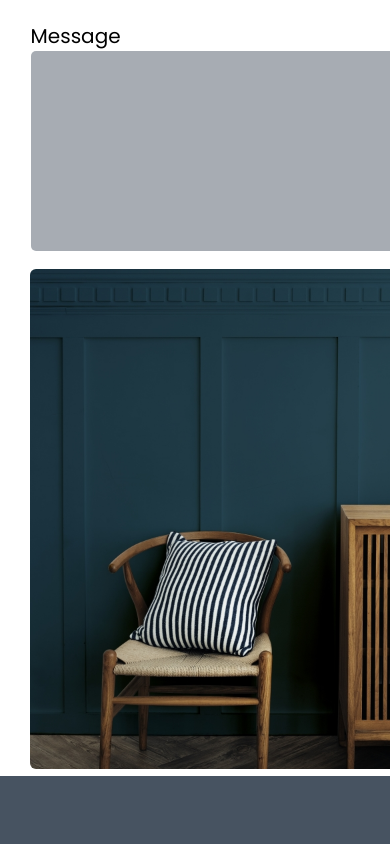
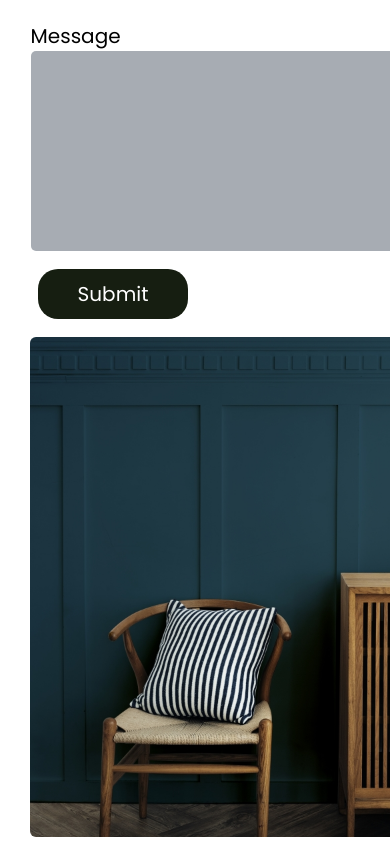
Before and after one commit to Queen-02/felt, a plain HTML site: page index.html in a window 390 px wide. Shown: the part 6218-7062 px from the top of the page. Before the commit the page ends 6994 px from the top, so only its background shows below. Drawn offline with Linux system fonts and the light colour scheme.

Commit message:
added button and styled

```diff
--- a/css/style.css
+++ b/css/style.css
@@ -455,6 +455,16 @@ label {
     border: none;
     border-radius: 5px;
 }
+.btn{
+    background-color: #161E11;
+    margin-left: 5%;
+    color: #ffff;
+    width: 150px;
+    height: 50px;
+    border: none;
+    font-size: 20px;
+    border-radius: 20px;
+}
 @media (max-width: 952px){
     #contact {
         background-color: #ffff;
@@ -484,4 +494,16 @@ label {
         margin-left: 8%;
 
     }
+
+    .btn{
+        background-color: #161E11;
+        margin-left: 5%;
+        color: #ffff;
+        width: 150px;
+        height: 50px;
+        border: none;
+        font-size: 20px;
+        border-radius: 20px;
+        margin-bottom: 5%;
+    }
 }
--- a/index.html
+++ b/index.html
@@ -108,6 +108,7 @@
                         <label class="mess" for="message">Message</label>
                         <textarea name="message" id="msg" cols="50" rows="10" class="text"></textarea>
                     </div>
+                    <button class="btn">Submit</button>
                 </div>
             </div>
             <div class="fotoo">
```
